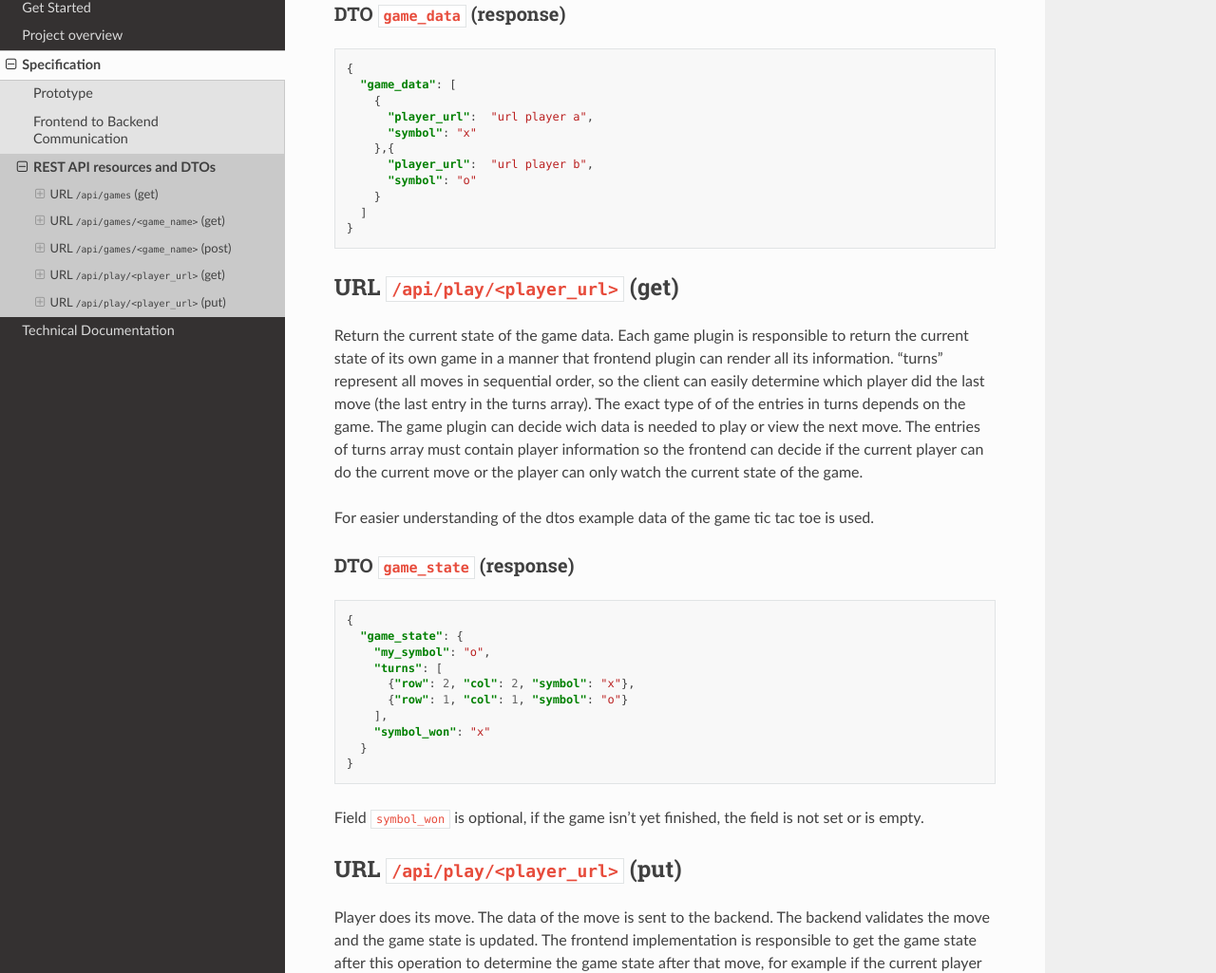
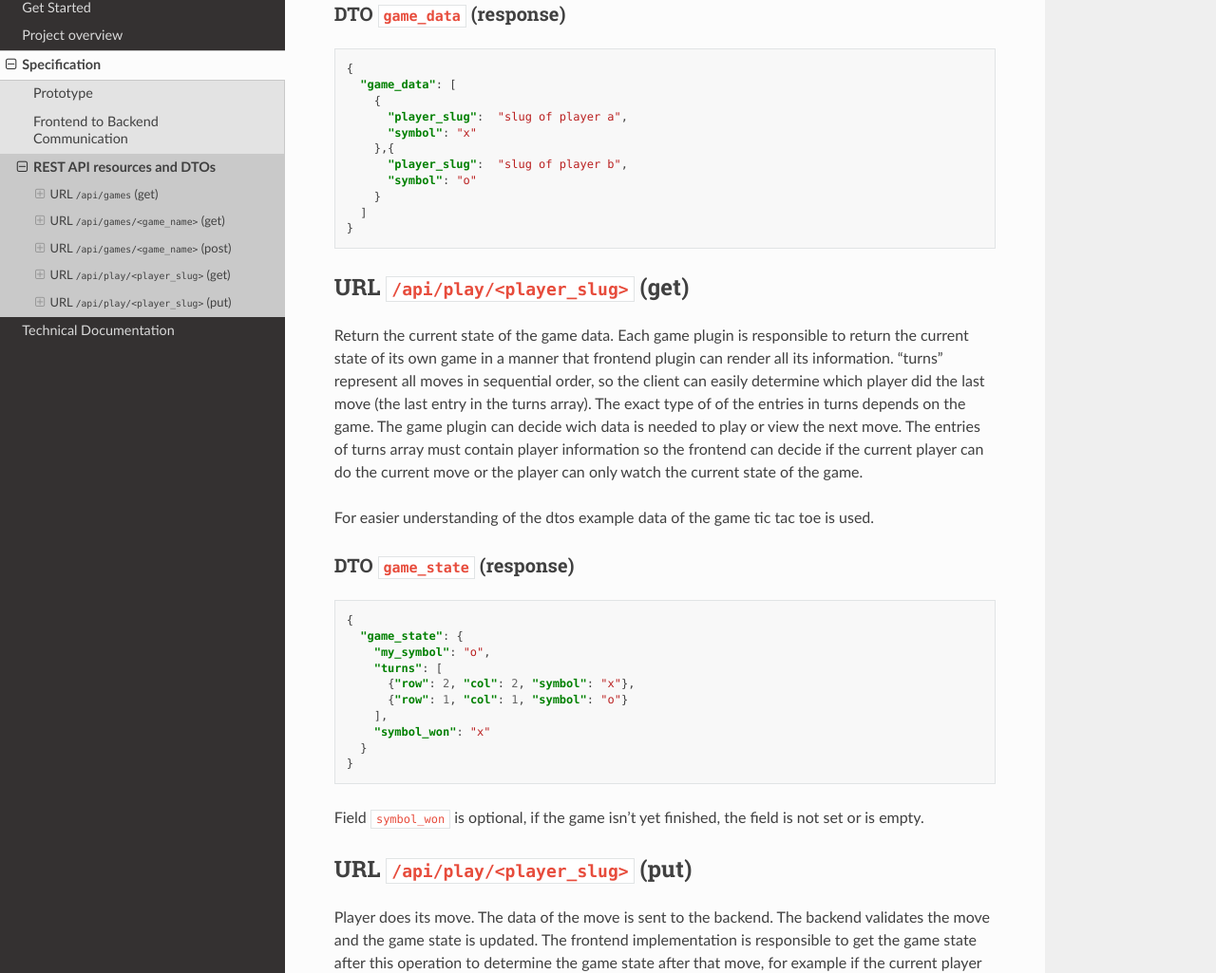
Before and after one commit to games2click/games2click.github.io, a Sphinx documentation site: the page built from docs/specifications/api/apis.md, in a window 1280 px wide and 1400 px high, scrolled down 921 px. Shown: the part 144-1169 px from the top of the window at 95% size. Built offline with Sphinx 7.4.7 and the Read the Docs theme 2.0.0, drawn with Linux system fonts in a browser that asks for light colours.

Commit message:
Use the more meaningful name 'player_slug' instead of 'player_url'

````diff
--- a/docs/specifications/api/apis.md
+++ b/docs/specifications/api/apis.md
@@ -47,17 +47,17 @@ The post contains not http body or payload.
 {
   "game_data": [
     {
-      "player_url":  "url player a",
+      "player_slug":  "slug of player a",
       "symbol": "x"
     },{
-      "player_url":  "url player b",
+      "player_slug":  "slug of player b",
       "symbol": "o"
     }
   ]
 }
 ```
 
-## URL `/api/play/<player_url>` (get)
+## URL `/api/play/<player_slug>` (get)
 
 Return the current state of the game data. Each game plugin is responsible to return the current state of its own game
 in a manner that frontend plugin can render all its information. "turns" represent all moves in sequential order, so
@@ -85,7 +85,7 @@ For easier understanding of the dtos example data of the game tic tac toe is use
 Field `symbol_won` is optional, if the game isn't yet finished, the field is not set or is empty.
 
 
-## URL `/api/play/<player_url>` (put)
+## URL `/api/play/<player_slug>` (put)
 Player does its move. The data of the move is sent to the backend. The backend validates the move and the game state is
 updated. The frontend implementation is responsible to get the game state after this operation to determine the game
 state after that move, for example if the current player won or the game is finished.
````
Also changed, not shown: 1 other file.
